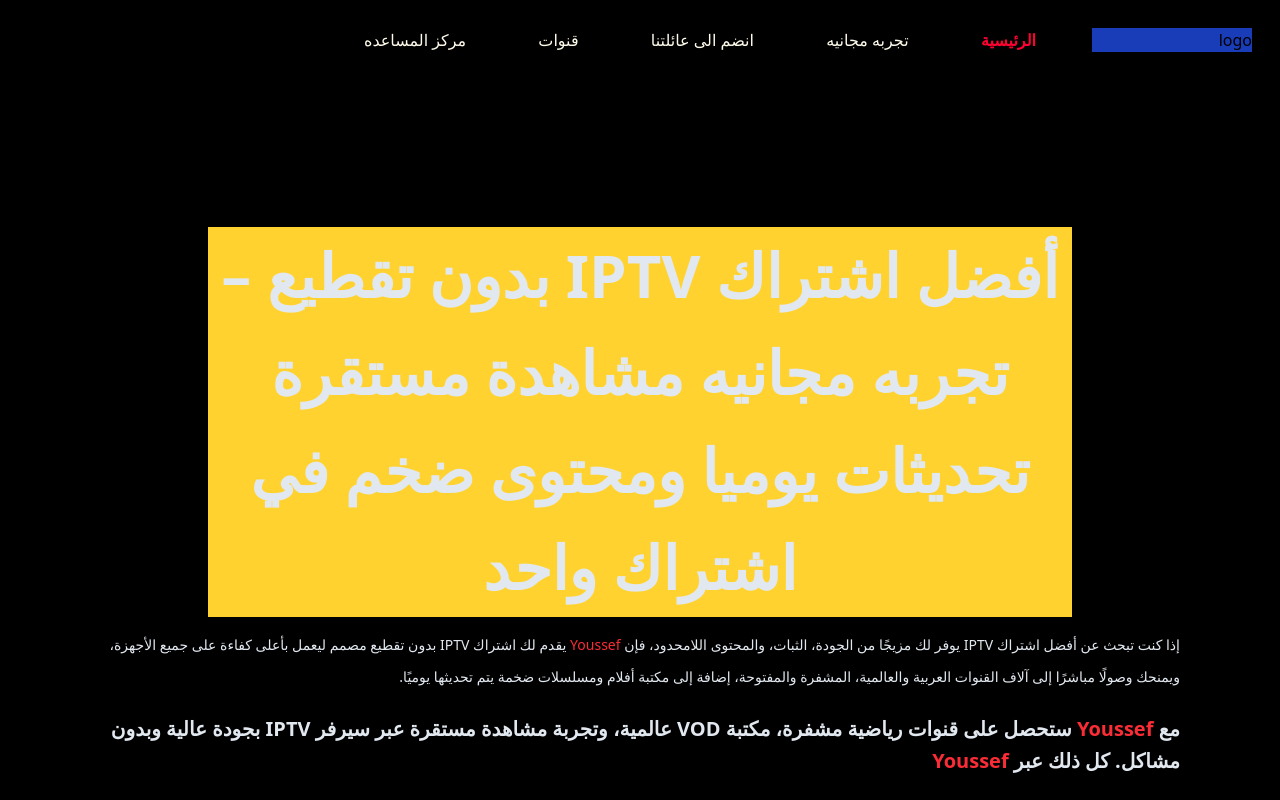
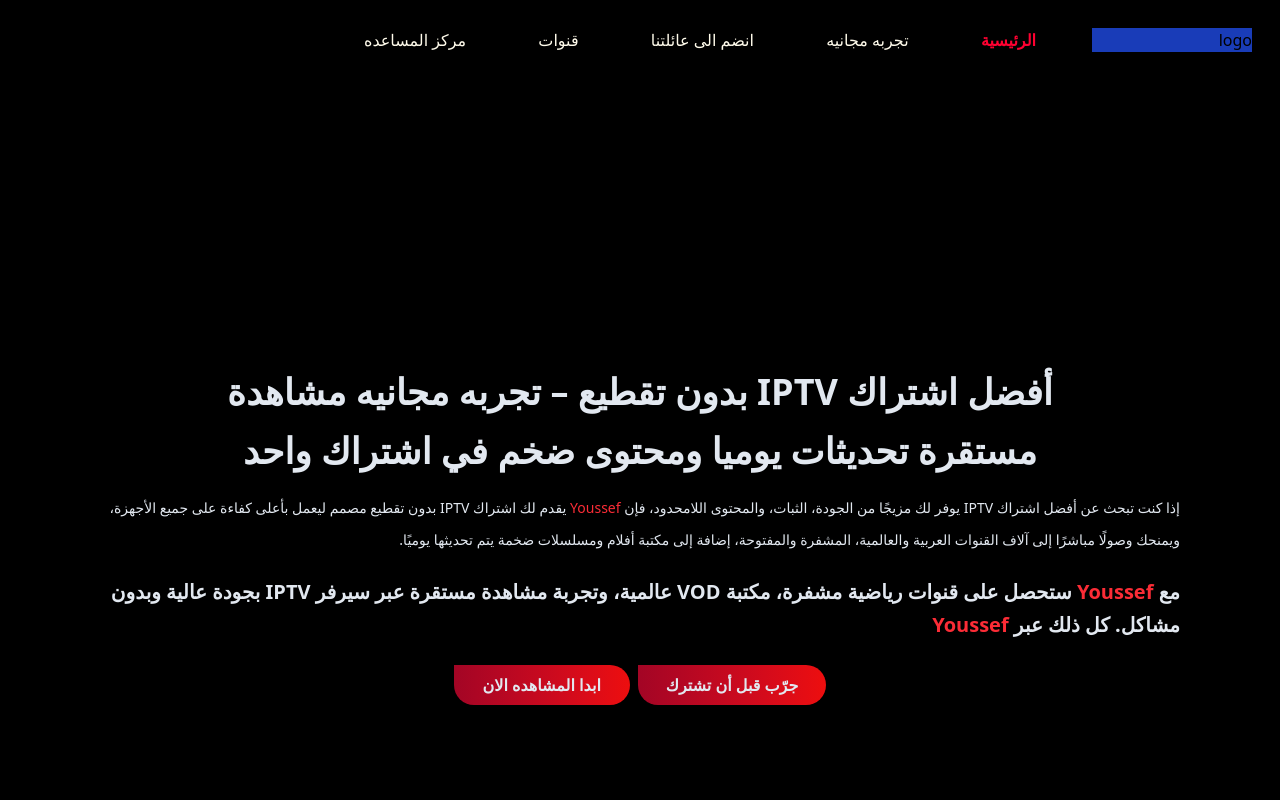
Before and after one commit to youssefiptv936-48/my-iptv-site, a Next.js app: page / in a window 1280 px wide. Shown: the top 800 px of the page. Built offline with nearby package versions, Linux system fonts and the light colour scheme.

Commit message:
تعديل النصوص وتحسين التصميم للهاتف

```diff
--- a/src/app/components/HtmlTools/H1.tsx
+++ b/src/app/components/HtmlTools/H1.tsx
@@ -6,7 +6,7 @@ interface Props {
 
 export default function H1({ children }: Props) {
   return (
-    <h1 className=" text-6xl font-black text-center leading-relaxed text-slate-200  md:w-[80%] bg-amber-300  ">
+    <h1 className=" text-4xl font-black text-center leading-relaxed text-slate-200  md:w-[80%]   ">
       {""}
       {children}
       {""}
```
